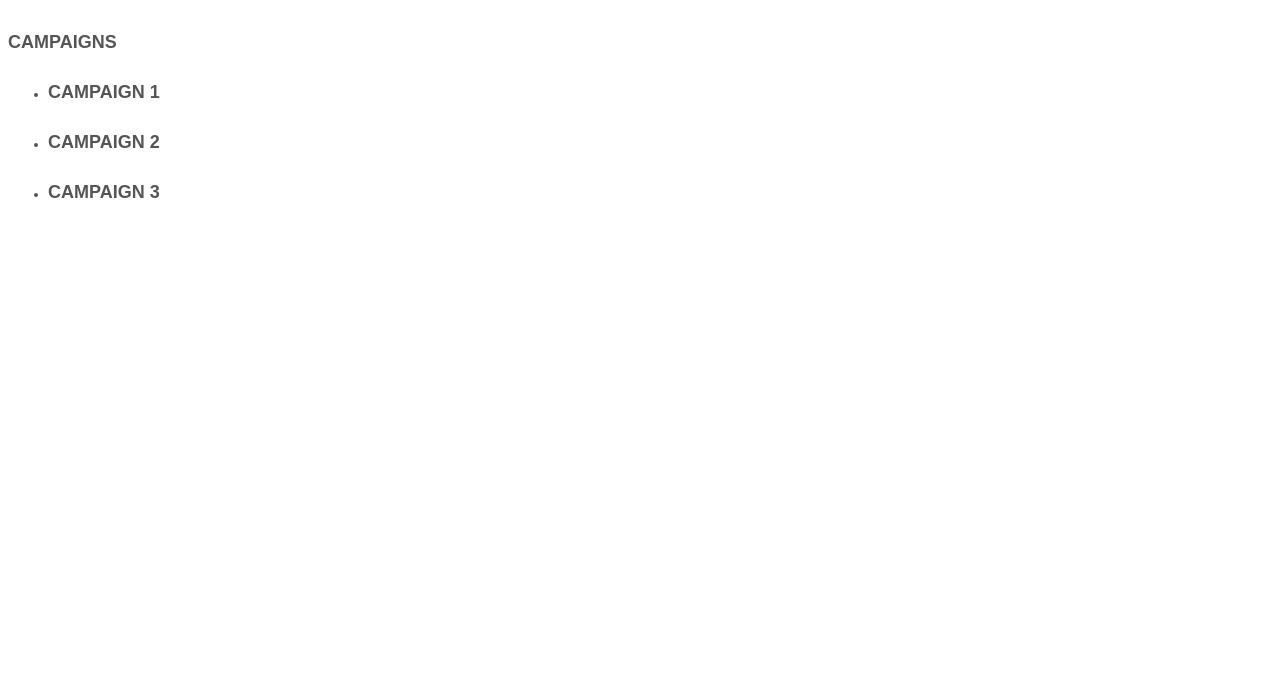
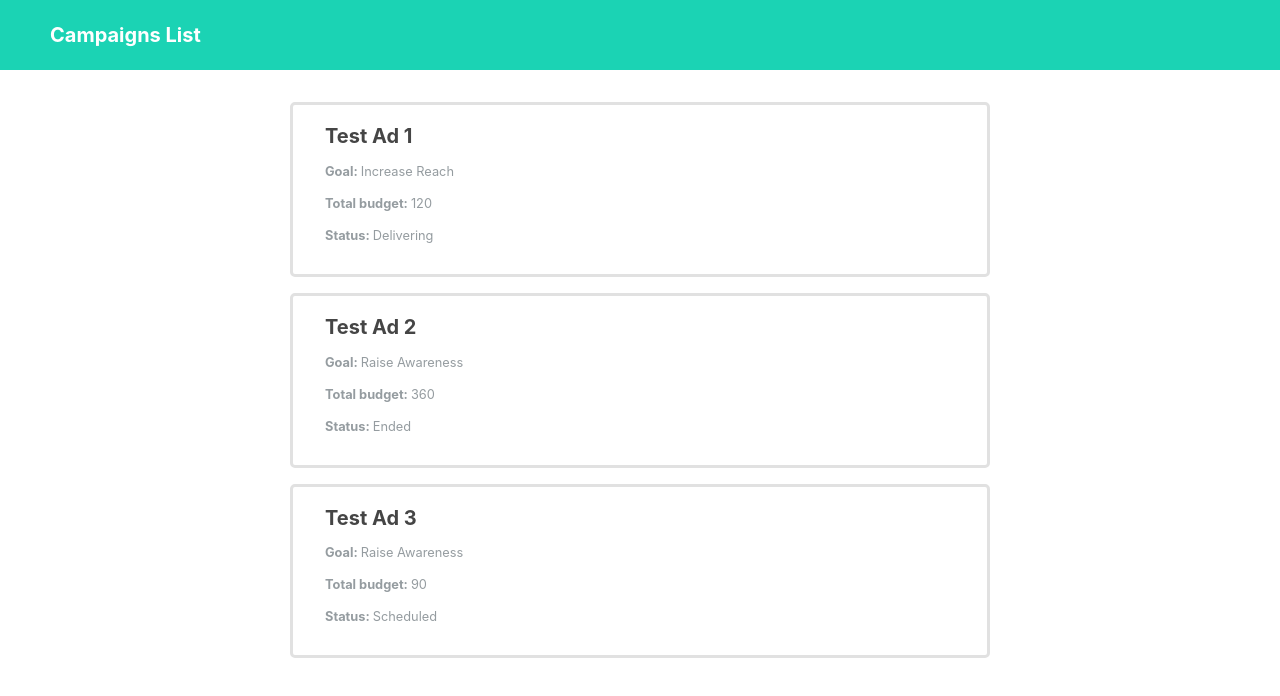
Before and after one commit to hello-klol/ExpressReactApp, a React app in the folder frontend/: page / in a window 1280 px wide. Built offline with nearby package versions, Linux system fonts and the light colour scheme.

Commit message:
Making a start at campaign list view

```diff
--- a/frontend/src/components/App.js
+++ b/frontend/src/components/App.js
@@ -1,18 +1,20 @@
-import React, { Component } from 'react'
-import { CampaignSummary } from './CampaignSummary'
+import React from 'react'
+import { TitleBar } from './TitleBar'
+import { CampaignList } from './CampaignList'
 
 import '../styles/App.css'
 
-class App extends Component {
+class App extends React.Component {
+  constructor (props) {
+    super(props)
+    this.setState({ currentState: 'CampaignList', title: 'Campaigns List' })
+  }
+
   render () {
     return (
-      <div>
-        <h1>Campaigns</h1>
-        <ul>
-          <li><CampaignSummary title='Campaign 1' /></li>
-          <li><CampaignSummary title='Campaign 2' /></li>
-          <li><CampaignSummary title='Campaign 3' /></li>
-        </ul>
+      <div id='app'>
+        <TitleBar class='titleBar' title='Campaigns List' />
+        <CampaignList class='campaignList' data={this.props.data} />
       </div>
     )
   }
--- /dev/null
+++ b/frontend/src/components/CampaignList.js
@@ -0,0 +1,18 @@
+import React from 'react'
+import { CampaignSummary } from './CampaignSummary'
+
+export class CampaignList extends React.Component {
+  render () {
+    const campaignList = this.props.data.map(campaign => {
+      return (
+        <CampaignSummary key={`campaign_${campaign.id}`} class='campaignSummary' data={campaign} />
+      )
+    })
+
+    return (
+      <div class={this.props.class} >
+        {campaignList}
+      </div>
+    )
+  }
+}
--- a/frontend/src/components/CampaignSummary.js
+++ b/frontend/src/components/CampaignSummary.js
@@ -3,8 +3,22 @@ import React from 'react'
 export class CampaignSummary extends React.Component {
   render () {
     return (
-      <div>
-        <h1>{this.props.title}</h1>
+      <div class={this.props.class} >
+
+        <h1>{this.props.data.name}</h1>
+        <p>
+          <span class='subtitle'>Goal: </span>
+          {this.props.data.goal}
+        </p>
+        <p>
+          <span className='subtitle'>Total budget: </span>
+          {this.props.data.total_budget}
+        </p>
+        <p>
+          <span className='subtitle'>Status: </span>
+          {this.props.data.status}
+        </p>
+
       </div>
     )
   }
--- /dev/null
+++ b/frontend/src/components/TitleBar.js
@@ -0,0 +1,11 @@
+import React from 'react'
+
+export class TitleBar extends React.Component {
+  render () {
+    return (
+      <div class={this.props.class}>
+        {this.props.title}
+      </div>
+    )
+  }
+}
--- a/frontend/src/index.js
+++ b/frontend/src/index.js
@@ -1,5 +1,6 @@
 import React from 'react'
 import ReactDOM from 'react-dom'
 import App from './components/App.js'
+import data from '../../backend/data.json'
 
-ReactDOM.render(<App />, document.getElementById('root'))
+ReactDOM.render(<App data={data} />, document.getElementById('root'))
--- a/frontend/src/styles/App.css
+++ b/frontend/src/styles/App.css
@@ -1,17 +1,69 @@
+* {
+    -moz-box-sizing: border-box;
+    box-sizing: border-box;
+}
+
 html {
-    height: 100%;
-    display: flex;
+    font-family: sans-serif;
+    -webkit-text-size-adjust: 100%;
 }
 body {
-    font-family: 'Lato', 'PingFang SC', 'Microsoft YaHei', sans-serif;
-    font-family: sans-serif;
-    font-size: 12px;
-    line-height: 2;
-    color: #555;
+    margin: 0;
+    color: #454545;
+    font-size: 14px;
+    font-family: -apple-system, BlinkMacSystemFont, "Segoe UI", Roboto, "Helvetica Neue", Arial, sans-serif;
+    font-size: 1rem;
+    font-weight: 400;
+    line-height: 1.5;
 }
-h1 {
-    font-size: 25px;
-    line-height: 1.5;
+
+
+#app {
+    display: -webkit-box;
+    display: -moz-box;
+    display: -ms-flexbox;
+    display: -webkit-flex;
+    display: flex;
+    flex-direction: column;
+    align-items: center;
+    justify-content: center;
+}
+
+.titleBar {
+    width: 100%;
+    background-color: #1bd3b4;
+    color: #FFF;
+    font-size: 20px;
+    font-weight: bold;
+    margin: 0;
+    padding: 20px   50px;
+}
+
+.campaignList {
+    margin: 1rem;
+}
+.campaignSummary {
+    margin: 1rem;
+    border-radius: .3125rem;
+    border: 3px solid #e1e1e1;
+    overflow: hidden;
+    padding: 0.5em 2em 1em;
+    width: 700px;
+}
+.campaignSummary:hover {
+    border: 3px solid #1bd3b4;
+    background-color: #effdfa;
+    cursor: pointer;
+}
+.campaignSummary h1 {
+    font-size: 20px;
+    line-height: 1.3;
     margin: 0.5em 0;
-    font-variant-caps: all-small-caps;
 }
+.campaignSummary p {
+    color: #959ca0;
+    font-size: 0.8rem;
+}
+.campaignSummary .subtitle {
+    font-weight: bold;
+}
```
